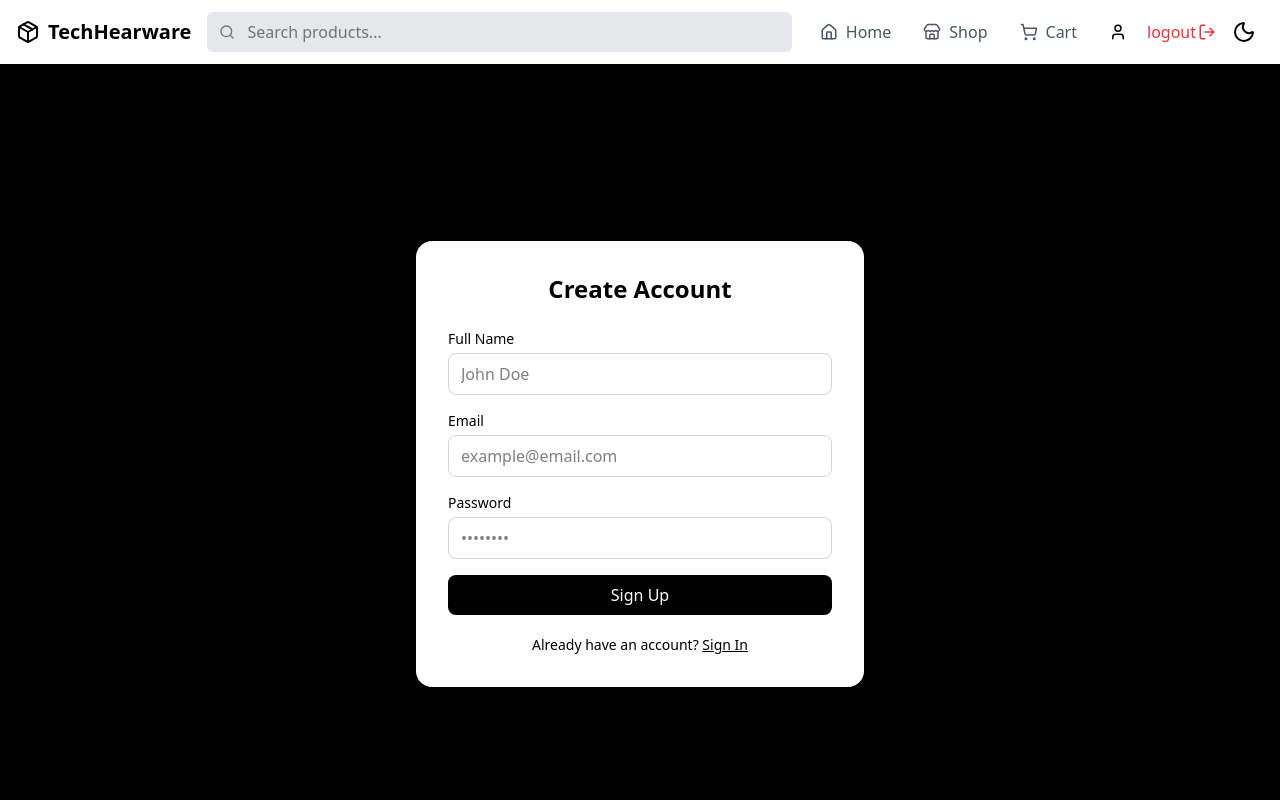
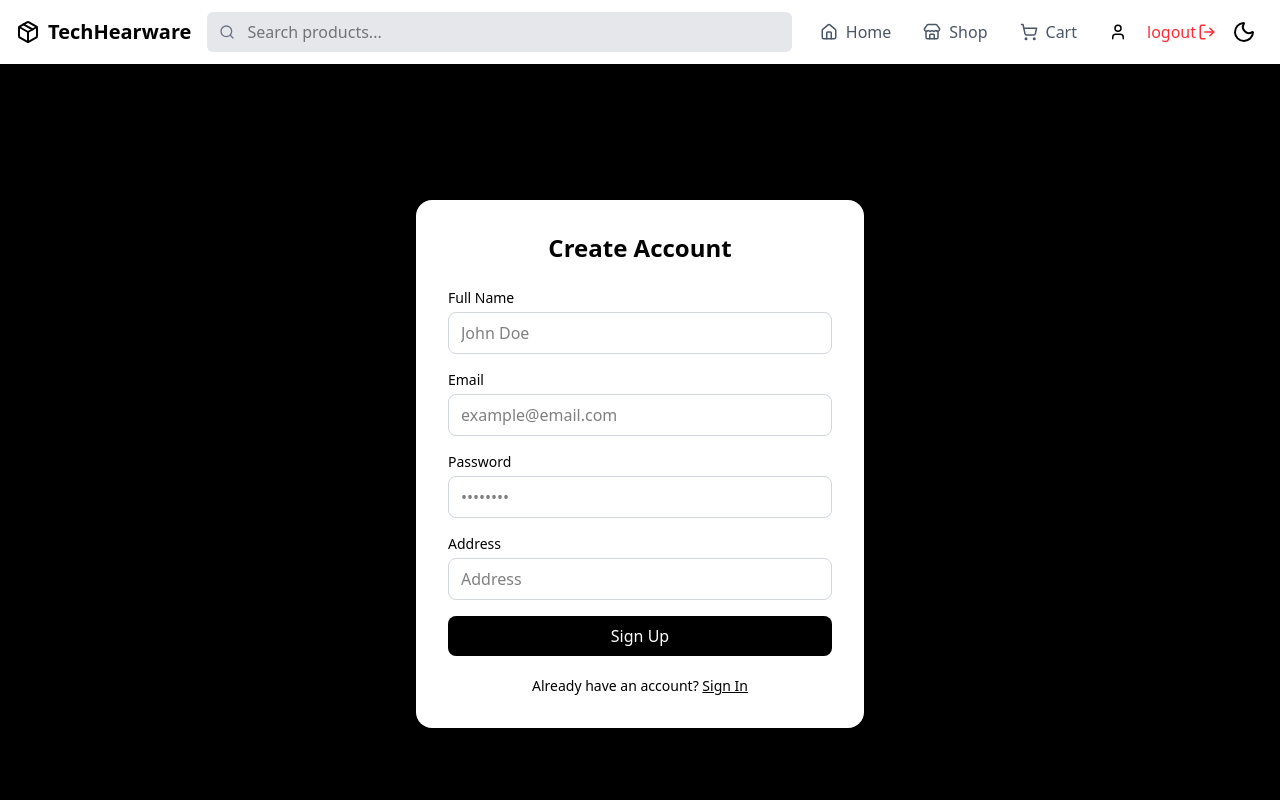
Before and after one commit to Khan-Shuvo/techhardware, a Next.js app: page /signup in a window 1280 px wide. Shown: the top 800 px of the page. Built offline with nearby package versions, Linux system fonts and the light colour scheme.

Commit message:
add new input fled

```diff
--- a/src/app/signup/page.tsx
+++ b/src/app/signup/page.tsx
@@ -25,6 +25,10 @@ export default function SignUpPage() {
             placeholder="••••••••"
           />
 
+          <AuthInput
+          label="Address"
+          placeholder="Address" />
+
           <button
             className="
               bg-black text-white
```
